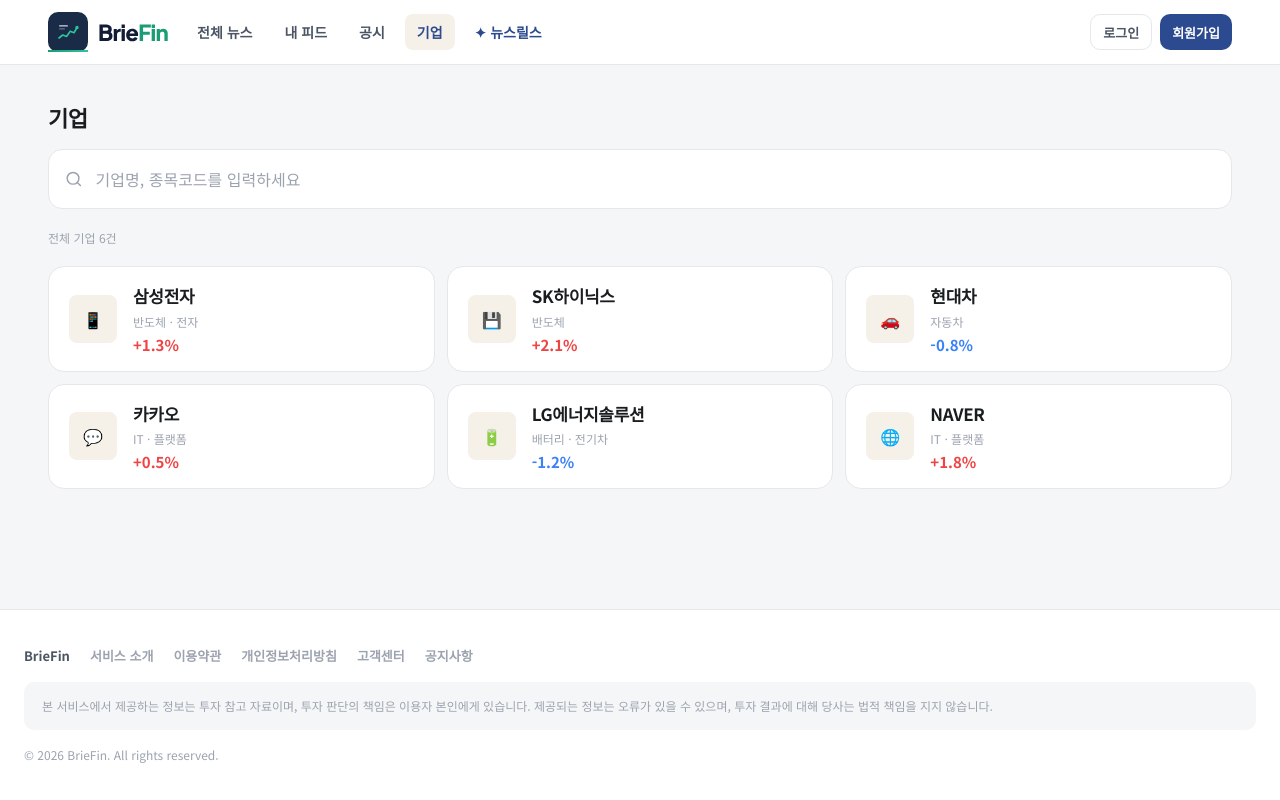
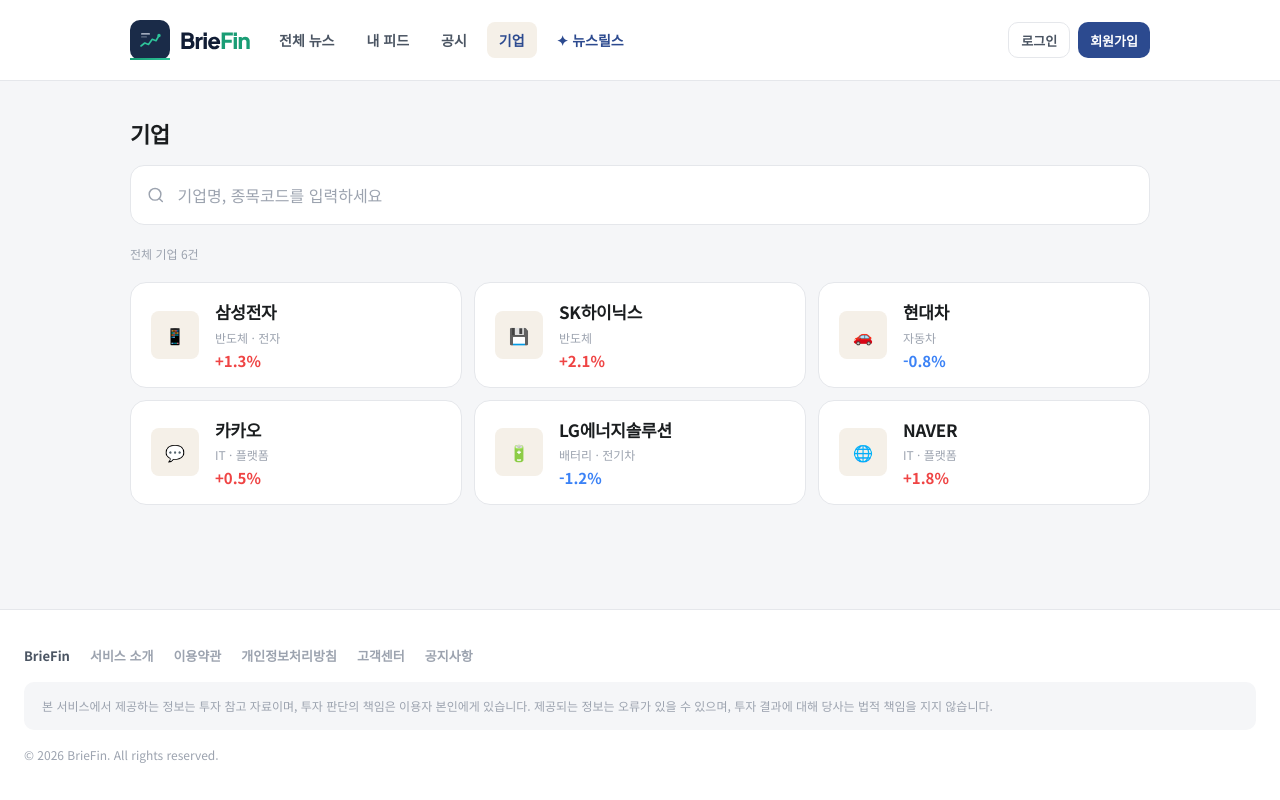
Before and after one commit to brief-fin/briefin-fe, a Next.js app in the folder briefin/: page /companies/result in a window 1280 px wide. Built offline with nearby package versions, Linux system fonts and the light colour scheme; no server answers.

Commit message:
design: 전체 패딩 수정

```diff
--- a/briefin/package.json
+++ b/briefin/package.json
@@ -13,7 +13,8 @@
     "@tanstack/react-query": "^5.95.0",
     "next": "16.1.6",
     "react": "19.2.3",
-    "react-dom": "19.2.3"
+    "react-dom": "19.2.3",
+    "react-markdown": "^10.1.0"
   },
   "devDependencies": {
     "@svgr/webpack": "^8.1.0",
--- a/briefin/src/app/(CommonLayout)/layout.tsx
+++ b/briefin/src/app/(CommonLayout)/layout.tsx
@@ -8,7 +8,7 @@
       <main className="min-h-0 min-w-0 grow">
         {/* 배경만 전체 가로(full-bleed), 뉴스/피드/공시 등 모든 페이지 동일 적용 */}
         <div className="relative left-1/2 right-1/2 -ml-[50vw] -mr-[50vw] min-h-full w-screen bg-surface-bg">
-          <div className="max-w-1600pxr mx-auto h-full w-full min-w-0 px-48pxr">
+          <div className="mx-auto h-full w-full min-w-0 max-w-1600pxr px-130pxr">
             <section className="children-container">{children}</section>
           </div>
         </div>
--- a/briefin/src/app/(CommonLayout)/reels/page.tsx
+++ b/briefin/src/app/(CommonLayout)/reels/page.tsx
@@ -4,7 +4,7 @@
   return (
     <div className="w-full pb-24pxr">
       <h1 className="fonts-heading3 mb-16pxr text-text-primary">뉴스 릴스</h1>
-      <div className="-mx-48pxr w-[calc(100%+6rem)] max-w-none">
+      <div className="-mx-130pxr w-[calc(100%+6rem)] max-w-none">
         <ReelsClient />
       </div>
     </div>
--- a/briefin/src/app/onboarding/page.tsx
+++ b/briefin/src/app/onboarding/page.tsx
@@ -90,7 +90,7 @@
           <button
             type="button"
             onClick={goNext}
-            className="flex h-48pxr w-full items-center justify-center rounded-button bg-primary text-[14px] font-bold text-white shadow-sm transition-opacity hover:opacity-90 focus-visible:outline focus-visible:outline-offset-2 focus-visible:outline-primary sm:h-50pxr sm:text-[15px]">
+            className="flex h-130pxr w-full items-center justify-center rounded-button bg-primary text-[14px] font-bold text-white shadow-sm transition-opacity hover:opacity-90 focus-visible:outline focus-visible:outline-offset-2 focus-visible:outline-primary sm:h-50pxr sm:text-[15px]">
             시작하기
           </button>
           <button
--- a/briefin/src/components/common/Header.tsx
+++ b/briefin/src/components/common/Header.tsx
@@ -52,7 +52,7 @@
   return (
     <header className="w-full min-w-0 shrink-0 border-b border-[#E5E7EB] bg-white">
       <div className="mx-auto max-w-1600pxr">
-        <div className="flex min-h-16 min-w-0 flex-wrap items-center justify-between gap-3 px-48pxr py-12pxr">
+        <div className="flex min-h-16 min-w-0 flex-wrap items-center justify-between gap-3 px-130pxr py-20pxr">
           <div className="flex min-w-0 flex-wrap items-center gap-4 gap-y-2">
             <Link href="/" className="flex shrink-0 items-center gap-10pxr">
               <Image
--- a/briefin/src/components/home/HomeBanner.tsx
+++ b/briefin/src/components/home/HomeBanner.tsx
@@ -83,7 +83,7 @@
 
       <div className="mx-auto flex h-full min-h-400pxr w-full max-w-1600pxr flex-row items-center">
         {/* 왼쪽 텍스트 블럭 */}
-        <div className="ml-8 flex shrink-0 flex-col gap-6 px-48pxr py-16">
+        <div className="ml-8 flex shrink-0 flex-col gap-6 px-130pxr py-16">
           <h1
             key={`title-${current}`}
             className="fonts-display whitespace-pre-line text-[#1A1D1F]"
@@ -103,17 +103,13 @@
 
           <div className="flex items-center gap-6">
             <div className="flex items-center overflow-hidden rounded-full border border-[#C4B49A] bg-[#C4B49A]">
-              <button
-                onClick={prev}
-                className="flex h-8 w-8 items-center justify-center text-white hover:bg-[#B8A88E]">
+              <button onClick={prev} className="flex h-8 w-8 items-center justify-center text-white hover:bg-[#B8A88E]">
                 ‹
               </button>
               <span className="border-x border-[#B8A88E] px-3 text-[13px] font-bold text-white">
                 {current + 1} / {SLIDES.length}
               </span>
-              <button
-                onClick={next}
-                className="flex h-8 w-8 items-center justify-center text-white hover:bg-[#B8A88E]">
+              <button onClick={next} className="flex h-8 w-8 items-center justify-center text-white hover:bg-[#B8A88E]">
                 ›
               </button>
             </div>
@@ -129,7 +125,7 @@
             <img
               src={slide.imageSrc}
               alt="BrieFin 서비스 소개"
-              className="h-auto max-h-320pxr w-auto object-contain object-bottom-right"
+              className="object-bottom-right h-auto max-h-320pxr w-auto object-contain"
             />
           </div>
         )}
```
Also changed, not shown: 1 other file (tests, documents, lock files or other folders).
